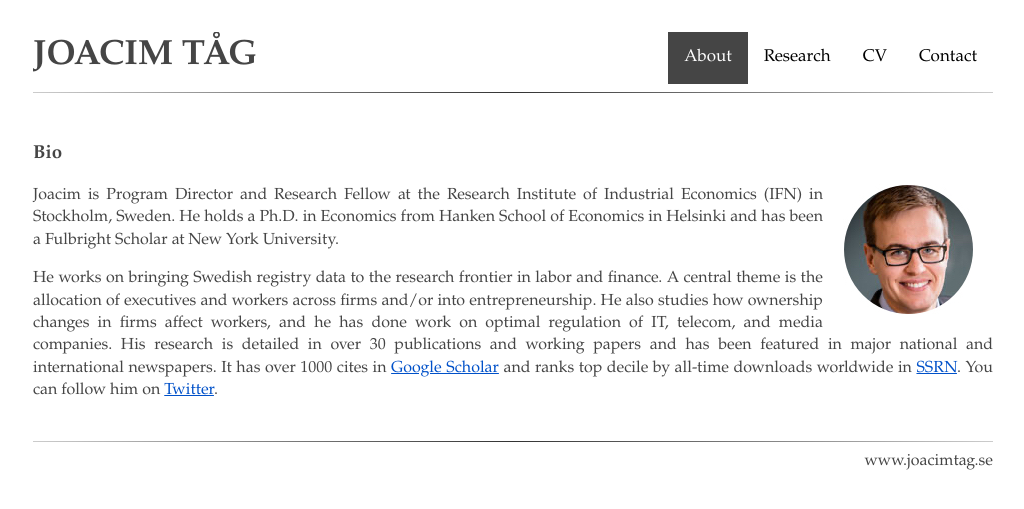
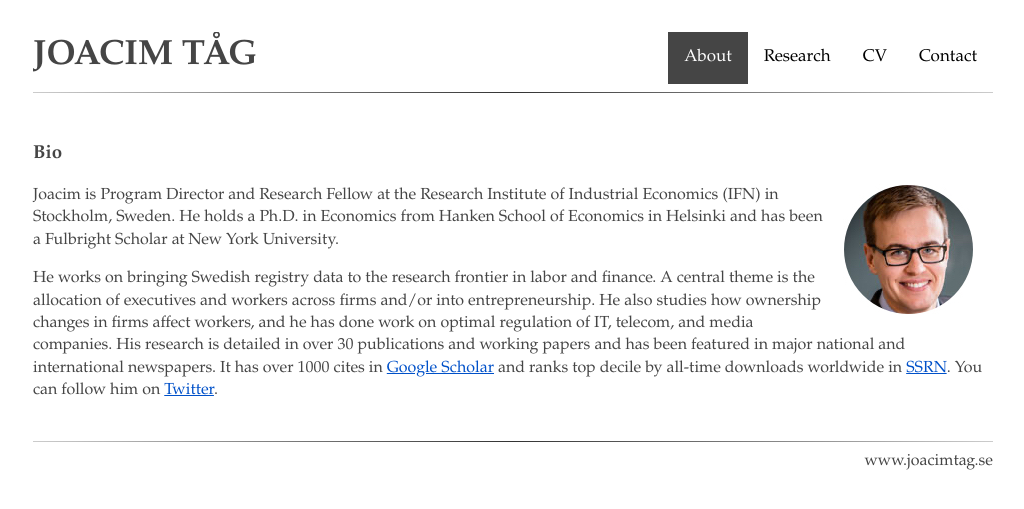
Before and after one commit to joacimtag/joacimtag.github.io, a Jekyll site: the page built from index.md, in a window 1280 px wide. Shown: the top 509 px of the page, without its empty margins (127-1151 px from the left). Built offline with Jekyll 4.4.1, drawn with Linux system fonts in a browser that asks for light colours.

Commit message:
Text Align

```diff
--- a/assets/css/style.css
+++ b/assets/css/style.css
@@ -9,7 +9,7 @@ body {
   color: #454545;
   line-height:1.4;
   font-size:16px;
-  text-align:justify;
+  text-align:left;
 
 }
 
@@ -29,7 +29,7 @@ h1,h2,h3 { line-height:1.2;}
   color: #454545;
   line-height:1.4;
   font-size:16px;
-  text-align:justify;
+  text-align:left;
 }
 
 /* unvisited link */
```
Also changed, not shown: 1 other file.
